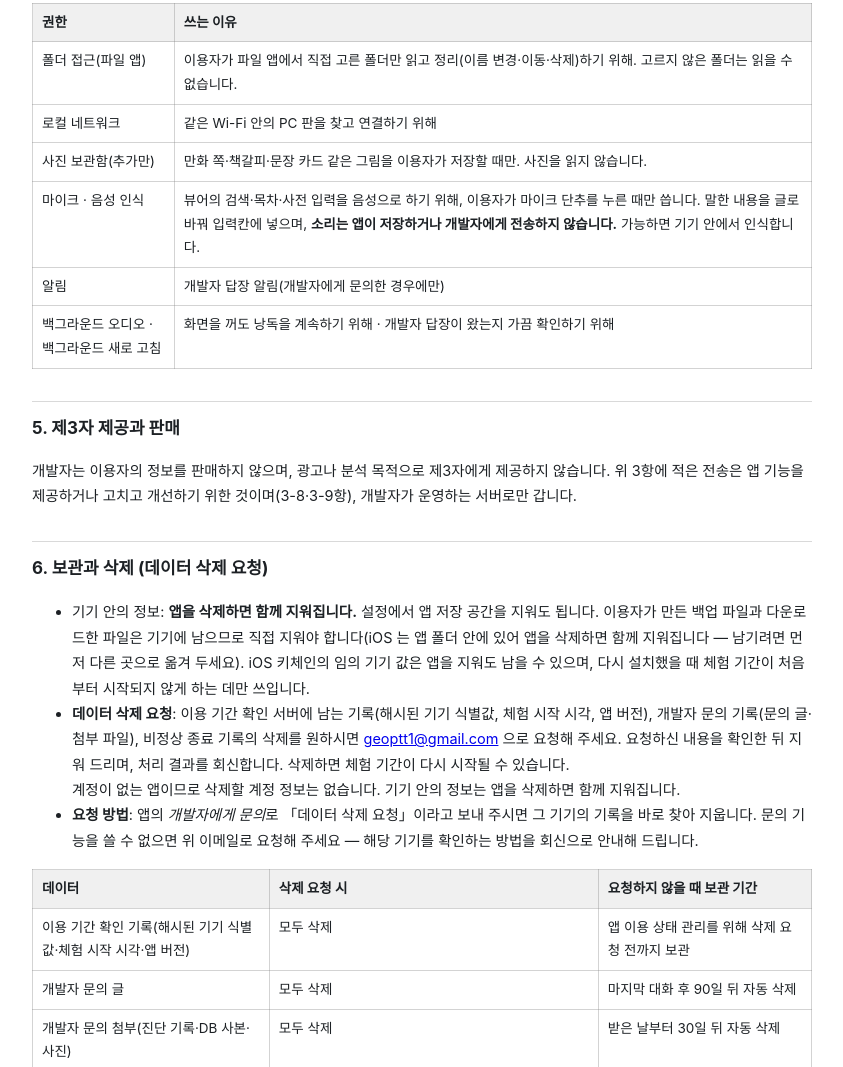
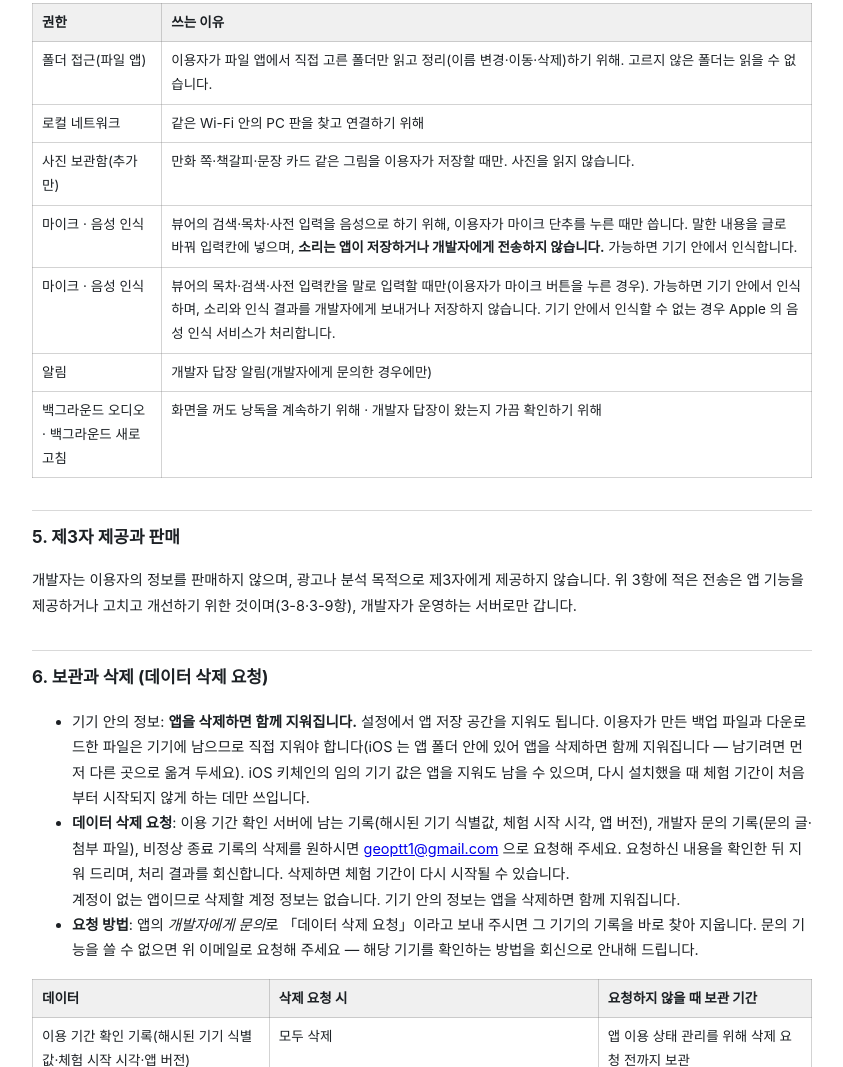
Before and after one commit to allday-lib/wm-dist, a plain HTML site: page privacy.html in a window 1280 px wide. Shown: the part 4437-5504 px from the top of the page, without its empty margins (218-1061 px from the left). Drawn offline with Linux system fonts and the light colour scheme.

Commit message:
privacy.html: iOS 권한 표에 마이크·음성 인식 추가
Co-Authored-By: Claude Opus 5.5 <noreply@anthropic.com>

```diff
--- a/privacy.html
+++ b/privacy.html
@@ -147,6 +147,7 @@
   <tr><td>로컬 네트워크</td><td>같은 Wi-Fi 안의 PC 판을 찾고 연결하기 위해</td></tr>
   <tr><td>사진 보관함(추가만)</td><td>만화 쪽·책갈피·문장 카드 같은 그림을 이용자가 저장할 때만. 사진을 읽지 않습니다.</td></tr>
   <tr><td>마이크 · 음성 인식</td><td>뷰어의 검색·목차·사전 입력을 음성으로 하기 위해, 이용자가 마이크 단추를 누른 때만 씁니다. 말한 내용을 글로 바꿔 입력칸에 넣으며, <strong>소리는 앱이 저장하거나 개발자에게 전송하지 않습니다.</strong> 가능하면 기기 안에서 인식합니다.</td></tr>
+  <tr><td>마이크 · 음성 인식</td><td>뷰어의 목차·검색·사전 입력칸을 말로 입력할 때만(이용자가 마이크 버튼을 누른 경우). 가능하면 기기 안에서 인식하며, 소리와 인식 결과를 개발자에게 보내거나 저장하지 않습니다. 기기 안에서 인식할 수 없는 경우 Apple 의 음성 인식 서비스가 처리합니다.</td></tr>
   <tr><td>알림</td><td>개발자 답장 알림(개발자에게 문의한 경우에만)</td></tr>
   <tr><td>백그라운드 오디오 · 백그라운드 새로 고침</td><td>화면을 꺼도 낭독을 계속하기 위해 · 개발자 답장이 왔는지 가끔 확인하기 위해</td></tr>
 </table>
```
